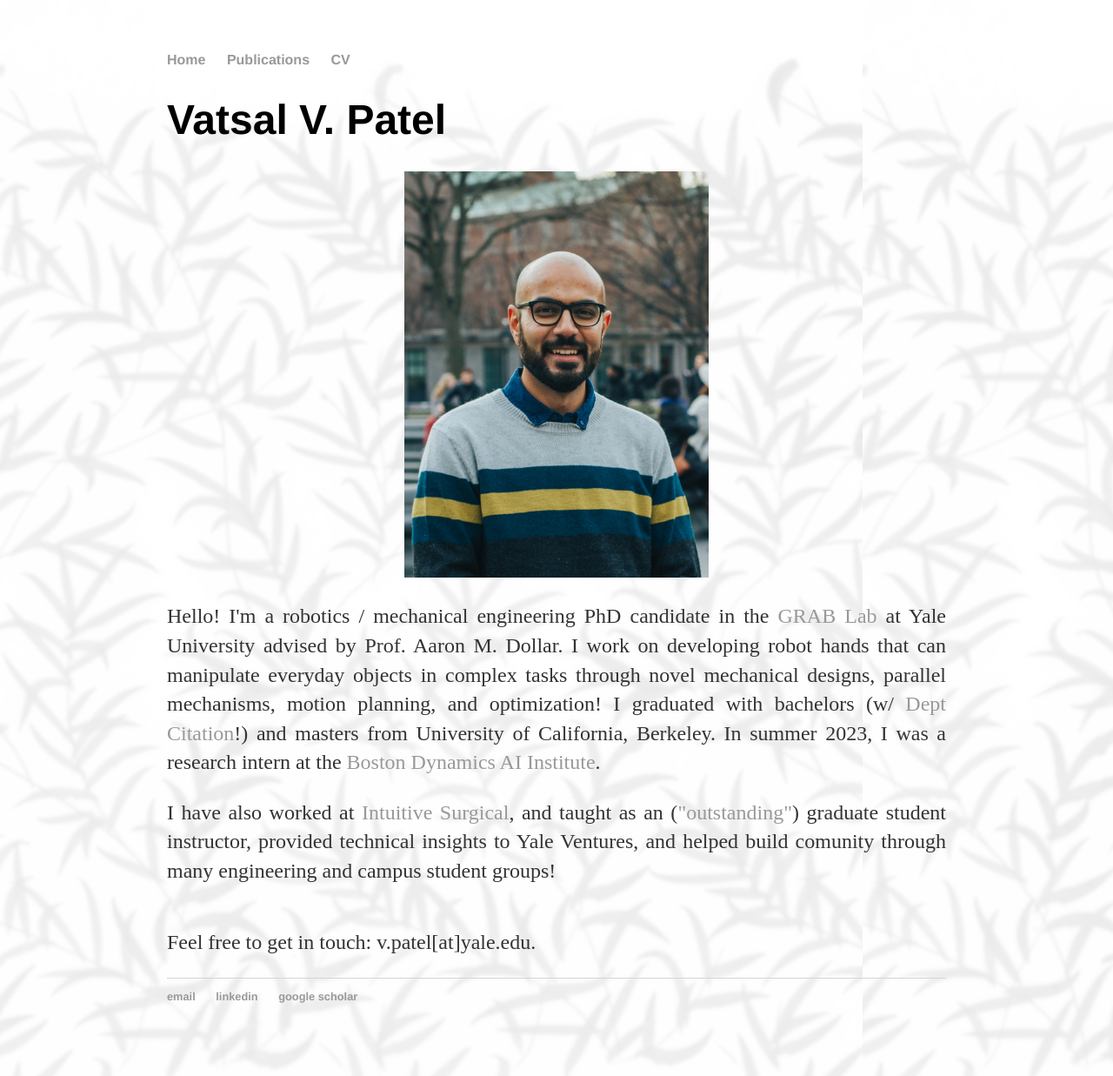
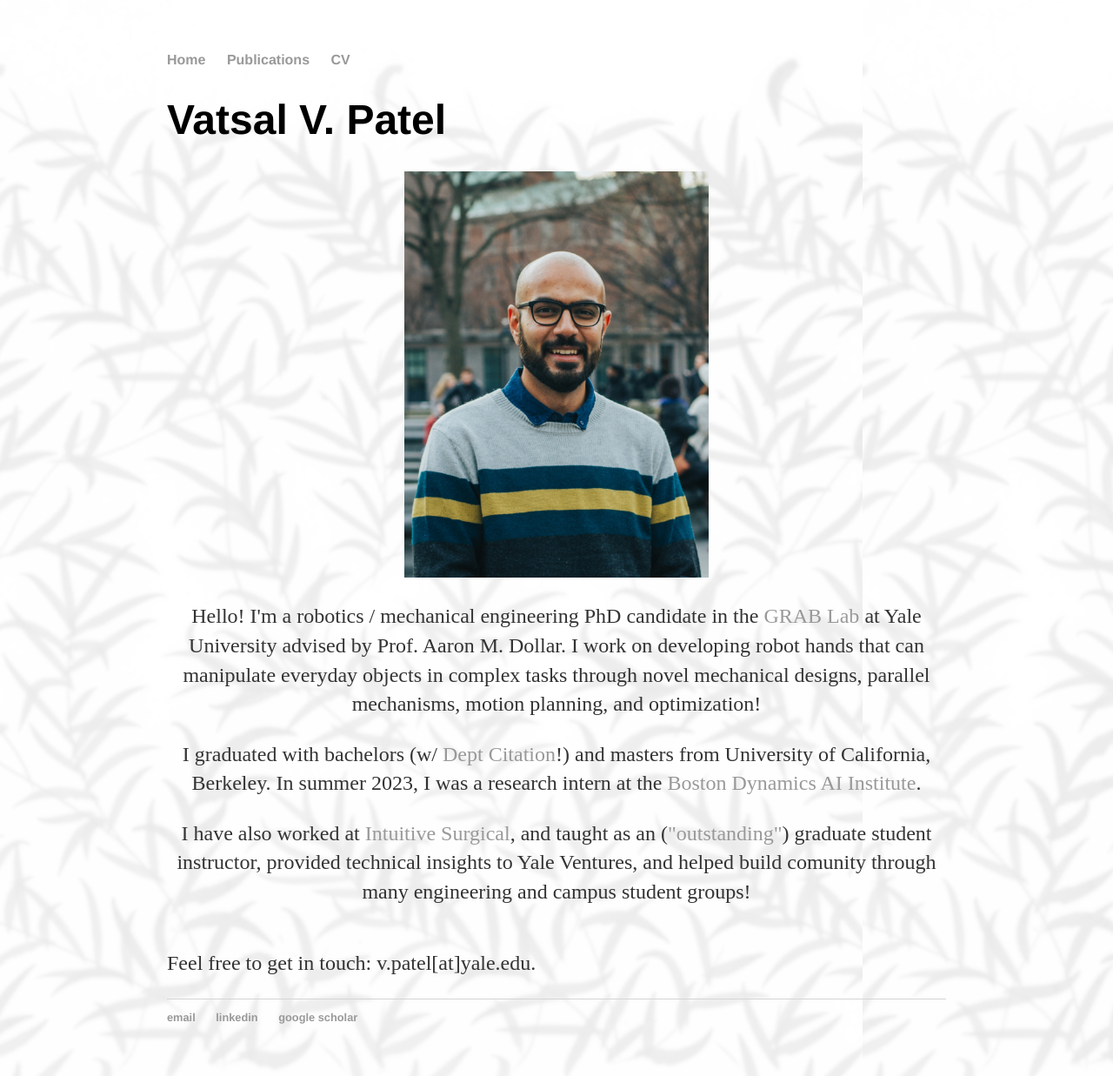
Before and after one commit to patelvatsalv/patelvatsalv.github.io, a Jekyll site: the page built from index.html, in a window 1280 px wide. Shown: the whole page at 87% size. Built offline with Jekyll 4.4.1, drawn with Linux system fonts in a browser that asks for light colours.

Commit message:
Update index.html

```diff
--- a/index.html
+++ b/index.html
@@ -17,14 +17,14 @@
 			<img src = "vatsal.jpg" alt = "vatsal" style="width:350px;height:467px;">
 		</div>
   		<div class="column2">
-			<p align="justify"> Hello! I'm a robotics / mechanical engineering PhD candidate in the <a href="https://www.eng.yale.edu/grablab/">GRAB Lab </a> at Yale University advised by Prof. Aaron M. Dollar. I work on developing robot hands that can manipulate everyday objects in complex tasks through novel mechanical designs, parallel mechanisms, motion planning, and optimization! I graduated with bachelors (w/ <a href="https://financialaid.berkeley.edu/wp-content/uploads/2020/11/2017-18-DEPARTMENTAL-CITATION-RECIPIENTS_updated.pdf/">Dept Citation</a>!) and masters from University of California, Berkeley. In summer 2023, I was a research intern at the <a href="https://theaiinstitute.com/">Boston Dynamics AI Institute</a>. </p>
-
-			<p align="justify">I have also worked at <a href="https://www.intuitive.com/en-us">Intuitive Surgical</a>, and taught as an (<a href="https://www.intuitive.com/en-us">"outstanding"</a>) graduate student instructor, provided technical insights to Yale Ventures, and helped build comunity through many engineering and campus student groups! </p>
+			<p> Hello! I'm a robotics / mechanical engineering PhD candidate in the <a href="https://www.eng.yale.edu/grablab/">GRAB Lab </a> at Yale University advised by Prof. Aaron M. Dollar. I work on developing robot hands that can manipulate everyday objects in complex tasks through novel mechanical designs, parallel mechanisms, motion planning, and optimization! </p>
+			<p> I graduated with bachelors (w/ <a href="https://financialaid.berkeley.edu/wp-content/uploads/2020/11/2017-18-DEPARTMENTAL-CITATION-RECIPIENTS_updated.pdf/">Dept Citation</a>!) and masters from University of California, Berkeley. In summer 2023, I was a research intern at the <a href="https://theaiinstitute.com/">Boston Dynamics AI Institute</a>. </p>
+			<p>I have also worked at <a href="https://www.intuitive.com/en-us">Intuitive Surgical</a>, and taught as an (<a href="https://www.intuitive.com/en-us">"outstanding"</a>) graduate student instructor, provided technical insights to Yale Ventures, and helped build comunity through many engineering and campus student groups! </p>
 
  		</div>
-<!-- 		<div class="column3">
-			<img src = "seas.jpeg" alt = "seas" style="width:350px;height:350px;">
-		</div> -->
+		<div class="column3">
+<!-- 			<img src = "seas.jpeg" alt = "seas" style="width:350px;height:350px;"> -->
+		</div>
     	</div>
 
 	<p>Feel free to get in touch: v.patel[at]yale.edu. </p>
```
